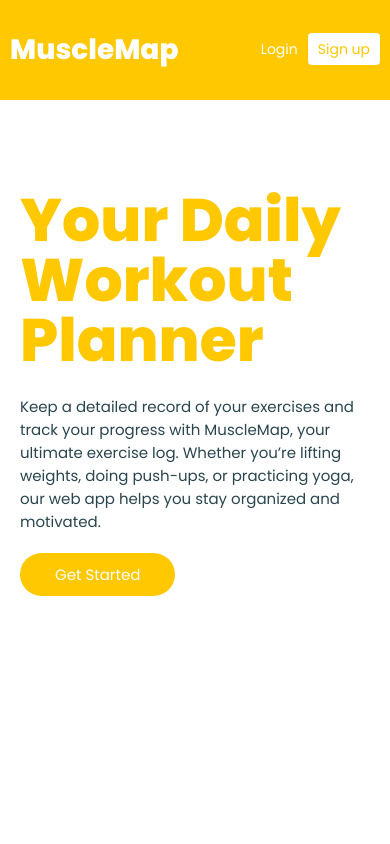
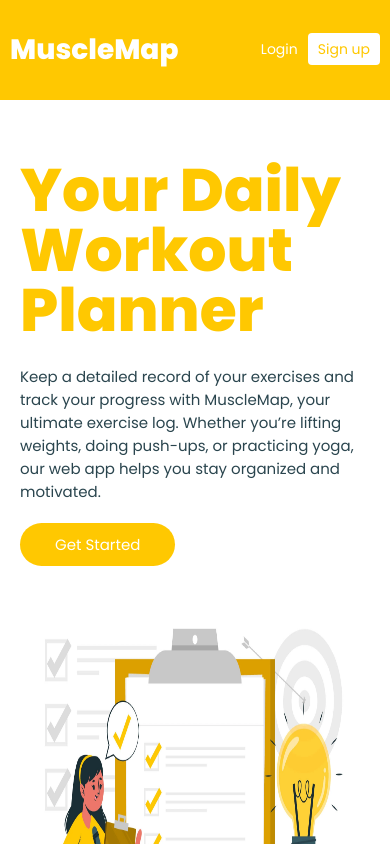
Before and after one commit to RajeevRanjan5642/workout-app, a React (Create React App) app in the folder frontend/: page / in a window 390 px wide. Shown: the top 844 px of the page. Built offline with nearby package versions, Linux system fonts and the light colour scheme; no server answers.

Commit message:
responsive

```diff
--- a/frontend/src/index.css
+++ b/frontend/src/index.css
@@ -84,7 +84,7 @@
   height: 78vh;
 }
 .home .content{
-  margin-top: 30px;
+  margin-top: 20px;
 }
 .home .btn{
   padding: 10px 35px;
@@ -190,7 +190,7 @@
 /* auth forms */
 form.signup, form.login {
   max-width: 400px;
-  margin: 40px auto;
+  margin: 70px auto;
   background: #ed776b;
 }
 .form-foot-login{
@@ -276,6 +276,28 @@
   }
 }
 
+@media(max-width: 700px){
+  .home-img{
+    width: 100%;
+  }
+   .home{
+    flex-direction: column;
+    gap: 20px;
+   }
+
+   .home .content{
+    margin-top: 0;
+   }
+
+  .home .title{
+    font-size: 80px;
+  }
+  .home .text{
+    font-size: 15px;
+    padding-right: 10px;
+  }
+}
+
  @media (max-width: 650px) {
   .dashboard {
       flex-direction: column;
@@ -284,19 +306,6 @@
   .workouts, .create{
       width: 90%;
    }
-}
-
-@media(max-width: 700px){
-  .home-img{
-    display: none;
-  }
-  .home .title{
-    font-size: 80px;
-  }
-  .home .text{
-    font-size: 15px;
-    padding-right: 10px;
-  }
 }
 
 @media (max-width: 515px) {
```
